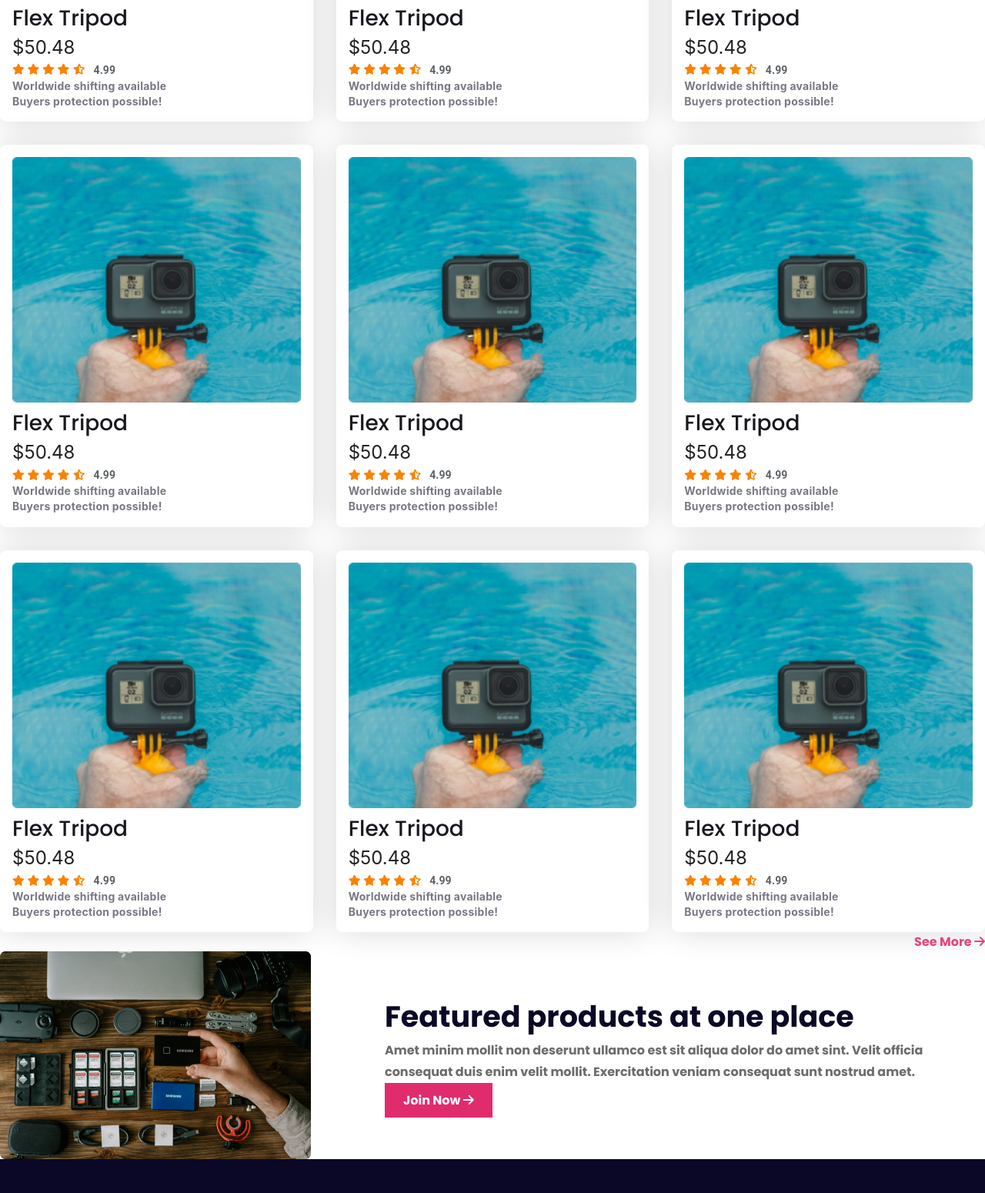
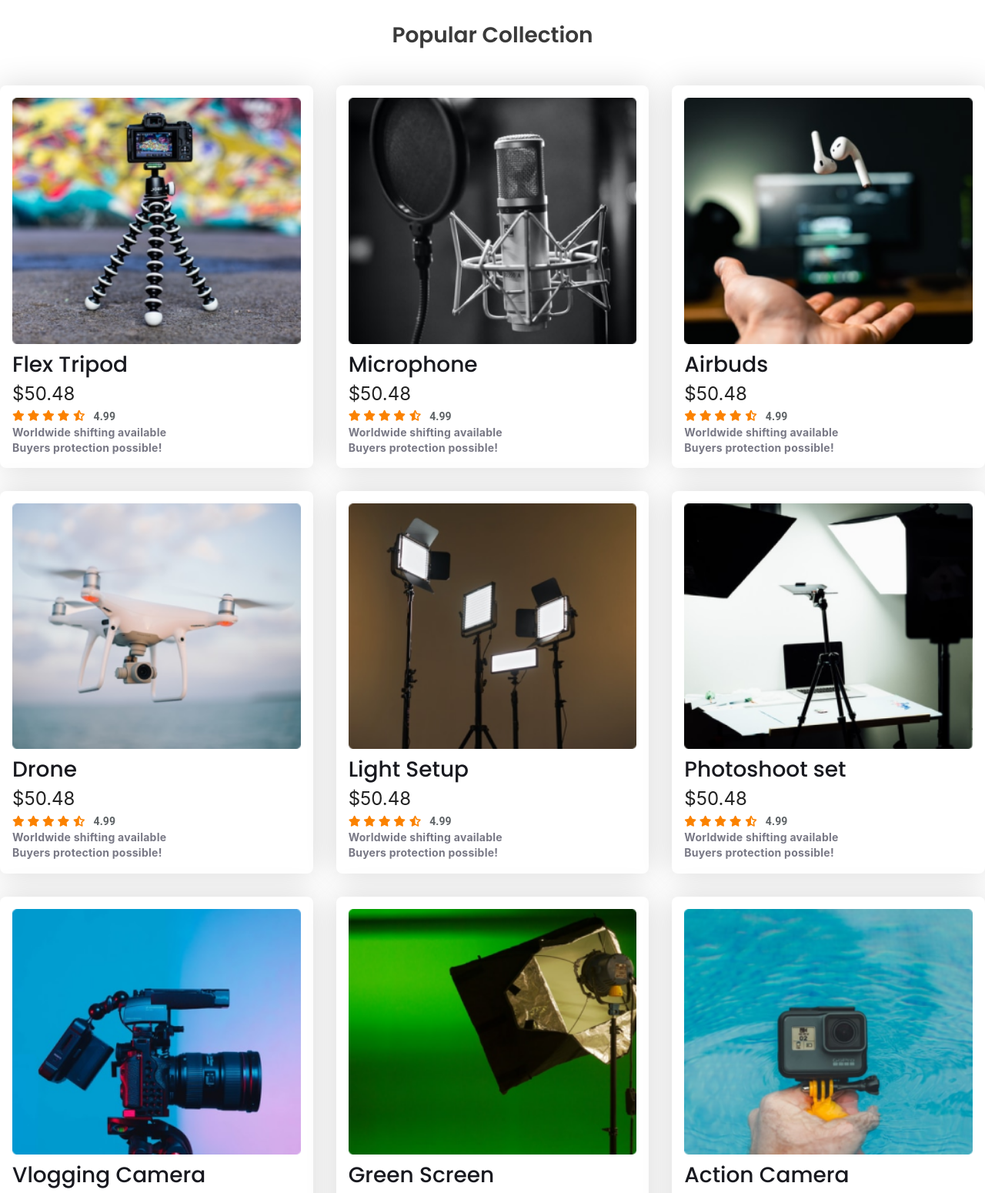
Before and after one commit to sm0bin/influencer-gear-responsive, a plain HTML site: page index.html in a window 1280 px wide. Shown: the part 1162-2712 px from the top of the page at 77% size. Drawn offline with Linux system fonts and the light colour scheme.

Commit message:
responsive

```diff
--- a/index.html
+++ b/index.html
@@ -4,7 +4,7 @@
 <head>
     <meta charset="UTF-8">
     <meta name="viewport" content="width=device-width, initial-scale=1.0">
-    <title>Document</title>
+    <title>Influencer products</title>
     <link rel="stylesheet" href="https://cdnjs.cloudflare.com/ajax/libs/font-awesome/6.4.0/css/all.min.css"
         integrity="sha512-iecdLmaskl7CVkqkXNQ/ZH/XLlvWZOJyj7Yy7tcenmpD1ypASozpmT/E0iPtmFIB46ZmdtAc9eNBvH0H/ZpiBw=="
         crossorigin="anonymous" referrerpolicy="no-referrer" />
@@ -69,7 +69,7 @@
 
             <div class="cards">
                 <div class="card">
-                    <img src="images/action.png" alt="">
+                    <img src="images/tripod.png" alt="">
                     <h3 class="products-name">Flex Tripod</h3>
                     <h4 class="products-price">$50.48</h4>
                     <div class="products-rating">
@@ -86,8 +86,110 @@
                     <p class="products-features">Buyers protection possible!</p>
                 </div>
                 <div class="card">
-                    <img src="images/action.png" alt="">
-                    <h3 class="products-name">Flex Tripod</h3>
+                    <img src="images/mic.png" alt="">
+                    <h3 class="products-name">Microphone</h3>
+                    <h4 class="products-price">$50.48</h4>
+                    <div class="products-rating">
+                        <div class="stars">
+                            <i class="fa-solid fa-star"></i>
+                            <i class="fa-solid fa-star"></i>
+                            <i class="fa-solid fa-star"></i>
+                            <i class="fa-solid fa-star"></i>
+                            <i class="fa-solid fa-star-half-stroke"></i>
+                        </div>
+                        <p class="rating">4.99</p>
+                    </div>
+                    <p class="products-features">Worldwide shifting available</p>
+                    <p class="products-features">Buyers protection possible!</p>
+                </div>
+                <div class="card">
+                    <img src="images/airpod.png" alt="">
+                    <h3 class="products-name">Airbuds</h3>
+                    <h4 class="products-price">$50.48</h4>
+                    <div class="products-rating">
+                        <div class="stars">
+                            <i class="fa-solid fa-star"></i>
+                            <i class="fa-solid fa-star"></i>
+                            <i class="fa-solid fa-star"></i>
+                            <i class="fa-solid fa-star"></i>
+                            <i class="fa-solid fa-star-half-stroke"></i>
+                        </div>
+                        <p class="rating">4.99</p>
+                    </div>
+                    <p class="products-features">Worldwide shifting available</p>
+                    <p class="products-features">Buyers protection possible!</p>
+                </div>
+                <div class="card">
+                    <img src="images/drone.png" alt="">
+                    <h3 class="products-name">Drone</h3>
+                    <h4 class="products-price">$50.48</h4>
+                    <div class="products-rating">
+                        <div class="stars">
+                            <i class="fa-solid fa-star"></i>
+                            <i class="fa-solid fa-star"></i>
+                            <i class="fa-solid fa-star"></i>
+                            <i class="fa-solid fa-star"></i>
+                            <i class="fa-solid fa-star-half-stroke"></i>
+                        </div>
+                        <p class="rating">4.99</p>
+                    </div>
+                    <p class="products-features">Worldwide shifting available</p>
+                    <p class="products-features">Buyers protection possible!</p>
+                </div>
+                <div class="card">
+                    <img src="images/lights.png" alt="">
+                    <h3 class="products-name">Light Setup</h3>
+                    <h4 class="products-price">$50.48</h4>
+                    <div class="products-rating">
+                        <div class="stars">
+                            <i class="fa-solid fa-star"></i>
+                            <i class="fa-solid fa-star"></i>
+                            <i class="fa-solid fa-star"></i>
+                            <i class="fa-solid fa-star"></i>
+                            <i class="fa-solid fa-star-half-stroke"></i>
+                        </div>
+                        <p class="rating">4.99</p>
+                    </div>
+                    <p class="products-features">Worldwide shifting available</p>
+                    <p class="products-features">Buyers protection possible!</p>
+                </div>
+                <div class="card">
+                    <img src="images/setup.png" alt="">
+                    <h3 class="products-name">Photoshoot set</h3>
+                    <h4 class="products-price">$50.48</h4>
+                    <div class="products-rating">
+                        <div class="stars">
+                            <i class="fa-solid fa-star"></i>
+                            <i class="fa-solid fa-star"></i>
+                            <i class="fa-solid fa-star"></i>
+                            <i class="fa-solid fa-star"></i>
+                            <i class="fa-solid fa-star-half-stroke"></i>
+                        </div>
+                        <p class="rating">4.99</p>
+                    </div>
+                    <p class="products-features">Worldwide shifting available</p>
+                    <p class="products-features">Buyers protection possible!</p>
+                </div>
+                <div class="card">
+                    <img src="images/camera.png" alt="">
+                    <h3 class="products-name">Vlogging Camera</h3>
+                    <h4 class="products-price">$50.48</h4>
+                    <div class="products-rating">
+                        <div class="stars">
+                            <i class="fa-solid fa-star"></i>
+                            <i class="fa-solid fa-star"></i>
+                            <i class="fa-solid fa-star"></i>
+                            <i class="fa-solid fa-star"></i>
+                            <i class="fa-solid fa-star-half-stroke"></i>
+                        </div>
+                        <p class="rating">4.99</p>
+                    </div>
+                    <p class="products-features">Worldwide shifting available</p>
+                    <p class="products-features">Buyers protection possible!</p>
+                </div>
+                <div class="card">
+                    <img src="images/single-light.png" alt="">
+                    <h3 class="products-name">Green Screen</h3>
                     <h4 class="products-price">$50.48</h4>
                     <div class="products-rating">
                         <div class="stars">
@@ -104,109 +206,7 @@
                 </div>
                 <div class="card">
                     <img src="images/action.png" alt="">
-                    <h3 class="products-name">Flex Tripod</h3>
-                    <h4 class="products-price">$50.48</h4>
-                    <div class="products-rating">
-                        <div class="stars">
-                            <i class="fa-solid fa-star"></i>
-                            <i class="fa-solid fa-star"></i>
-                            <i class="fa-solid fa-star"></i>
-                            <i class="fa-solid fa-star"></i>
-                            <i class="fa-solid fa-star-half-stroke"></i>
-                        </div>
-                        <p class="rating">4.99</p>
-                    </div>
-                    <p class="products-features">Worldwide shifting available</p>
-                    <p class="products-features">Buyers protection possible!</p>
-                </div>
-                <div class="card">
-                    <img src="images/action.png" alt="">
-                    <h3 class="products-name">Flex Tripod</h3>
-                    <h4 class="products-price">$50.48</h4>
-                    <div class="products-rating">
-                        <div class="stars">
-                            <i class="fa-solid fa-star"></i>
-                            <i class="fa-solid fa-star"></i>
-                            <i class="fa-solid fa-star"></i>
-                            <i class="fa-solid fa-star"></i>
-                            <i class="fa-solid fa-star-half-stroke"></i>
-                        </div>
-                        <p class="rating">4.99</p>
-                    </div>
-                    <p class="products-features">Worldwide shifting available</p>
-                    <p class="products-features">Buyers protection possible!</p>
-                </div>
-                <div class="card">
-                    <img src="images/action.png" alt="">
-                    <h3 class="products-name">Flex Tripod</h3>
-                    <h4 class="products-price">$50.48</h4>
-                    <div class="products-rating">
-                        <div class="stars">
-                            <i class="fa-solid fa-star"></i>
-                            <i class="fa-solid fa-star"></i>
-                            <i class="fa-solid fa-star"></i>
-                            <i class="fa-solid fa-star"></i>
-                            <i class="fa-solid fa-star-half-stroke"></i>
-                        </div>
-                        <p class="rating">4.99</p>
-                    </div>
-                    <p class="products-features">Worldwide shifting available</p>
-                    <p class="products-features">Buyers protection possible!</p>
-                </div>
-                <div class="card">
-                    <img src="images/action.png" alt="">
-                    <h3 class="products-name">Flex Tripod</h3>
-                    <h4 class="products-price">$50.48</h4>
-                    <div class="products-rating">
-                        <div class="stars">
-                            <i class="fa-solid fa-star"></i>
-                            <i class="fa-solid fa-star"></i>
-                            <i class="fa-solid fa-star"></i>
-                            <i class="fa-solid fa-star"></i>
-                            <i class="fa-solid fa-star-half-stroke"></i>
-                        </div>
-                        <p class="rating">4.99</p>
-                    </div>
-                    <p class="products-features">Worldwide shifting available</p>
-                    <p class="products-features">Buyers protection possible!</p>
-                </div>
-                <div class="card">
-                    <img src="images/action.png" alt="">
-                    <h3 class="products-name">Flex Tripod</h3>
-                    <h4 class="products-price">$50.48</h4>
-                    <div class="products-rating">
-                        <div class="stars">
-                            <i class="fa-solid fa-star"></i>
-                            <i class="fa-solid fa-star"></i>
-                            <i class="fa-solid fa-star"></i>
-                            <i class="fa-solid fa-star"></i>
-                            <i class="fa-solid fa-star-half-stroke"></i>
-                        </div>
-                        <p class="rating">4.99</p>
-                    </div>
-                    <p class="products-features">Worldwide shifting available</p>
-                    <p class="products-features">Buyers protection possible!</p>
-                </div>
-                <div class="card">
-                    <img src="images/action.png" alt="">
-                    <h3 class="products-name">Flex Tripod</h3>
-                    <h4 class="products-price">$50.48</h4>
-                    <div class="products-rating">
-                        <div class="stars">
-                            <i class="fa-solid fa-star"></i>
-                            <i class="fa-solid fa-star"></i>
-                            <i class="fa-solid fa-star"></i>
-                            <i class="fa-solid fa-star"></i>
-                            <i class="fa-solid fa-star-half-stroke"></i>
-                        </div>
-                        <p class="rating">4.99</p>
-                    </div>
-                    <p class="products-features">Worldwide shifting available</p>
-                    <p class="products-features">Buyers protection possible!</p>
-                </div>
-                <div class="card">
-                    <img src="images/action.png" alt="">
-                    <h3 class="products-name">Flex Tripod</h3>
+                    <h3 class="products-name">Action Camera</h3>
                     <h4 class="products-price">$50.48</h4>
                     <div class="products-rating">
                         <div class="stars">
--- a/style.css
+++ b/style.css
@@ -56,6 +56,12 @@ nav ul {
     background-image: url('images/Circle\ design.svg');
     background-repeat: no-repeat;
     background-position: right center;
+    padding-top: 150px;
+    padding-bottom: 170px;
+}
+
+.hero-contents {
+    width: 40%;
 }
 
 .hero h1 {
@@ -77,6 +83,8 @@ nav ul {
     font-style: normal;
     font-weight: 600;
     line-height: normal;
+    margin-top: 16px;
+    margin-bottom: 16px;
 }
 
 .hero button {
@@ -101,6 +109,11 @@ nav ul {
 }
 
 /* Popular Collection */
+.collections {
+    margin-top: 100px;
+    margin-bottom: 100px;
+}
+
 .collections h2 {
     color: #3A3A3A;
     font-feature-settings: 'clig' off, 'liga' off;
@@ -111,6 +124,7 @@ nav ul {
     line-height: 70px;
     /* 250% */
     text-align: center;
+    margin-bottom: 30px;
 }
 
 .cards {
@@ -193,11 +207,13 @@ h2.see-more {
     font-weight: 700;
     line-height: normal;
     text-align: right;
+    margin-top: 50px;
 }
 
 /* Banner Section */
 .banner {
     gap: 96px;
+    margin-bottom: 100px;
 }
 
 .banner h2 {
@@ -220,6 +236,8 @@ h2.see-more {
     font-weight: 700;
     line-height: 28px;
     /* 175% */
+    margin-top: 16px;
+    margin-bottom: 16px;
 }
 
 .banner button {
@@ -276,6 +294,7 @@ footer p {
     background: #ffffff33;
     padding: 10px;
     border-radius: 50%;
+    margin-top: 16px;
 }
 
 /* Mobile Devices */
@@ -290,15 +309,19 @@ footer p {
     }
 
     nav,
+    .hero,
     .logos {
         gap: 32px;
     }
 
     .hero {
         background-position: center bottom;
+        padding-top: 24px;
+        padding-bottom: 40px;
     }
 
     .hero img,
+    .hero-contents,
     .banner img {
         width: 100%;
     }
@@ -328,6 +351,7 @@ footer p {
     }
 
     nav,
+    .hero,
     .banner {
         gap: 32px;
     }
@@ -340,9 +364,17 @@ footer p {
 
     .hero {
         background-position: center bottom;
+        padding-top: 24px;
+        padding-bottom: 40px;
     }
 
+    /* .hero img { */
+    /* justify-self: flex-end; */
+    /* align-items: flex-end; */
+    /* } */
+
     /* .hero img, */
+    .hero-contents,
     .banner img {
         width: 100%;
     }
```
